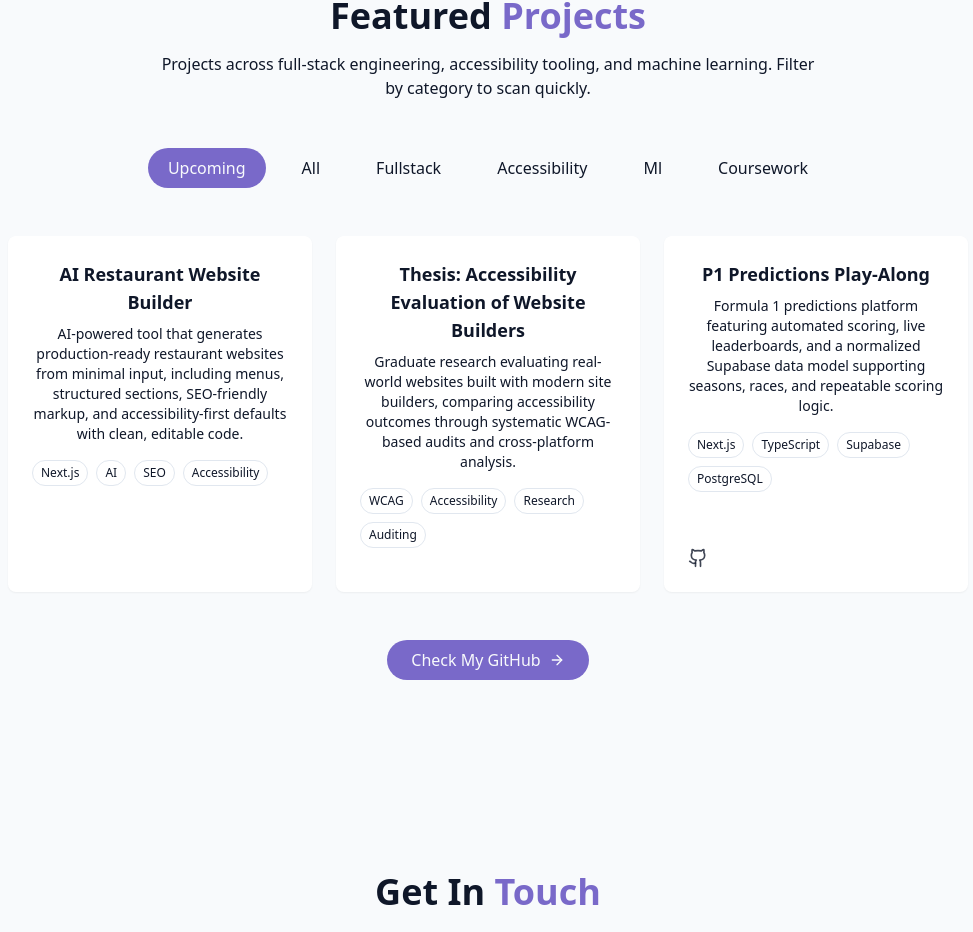
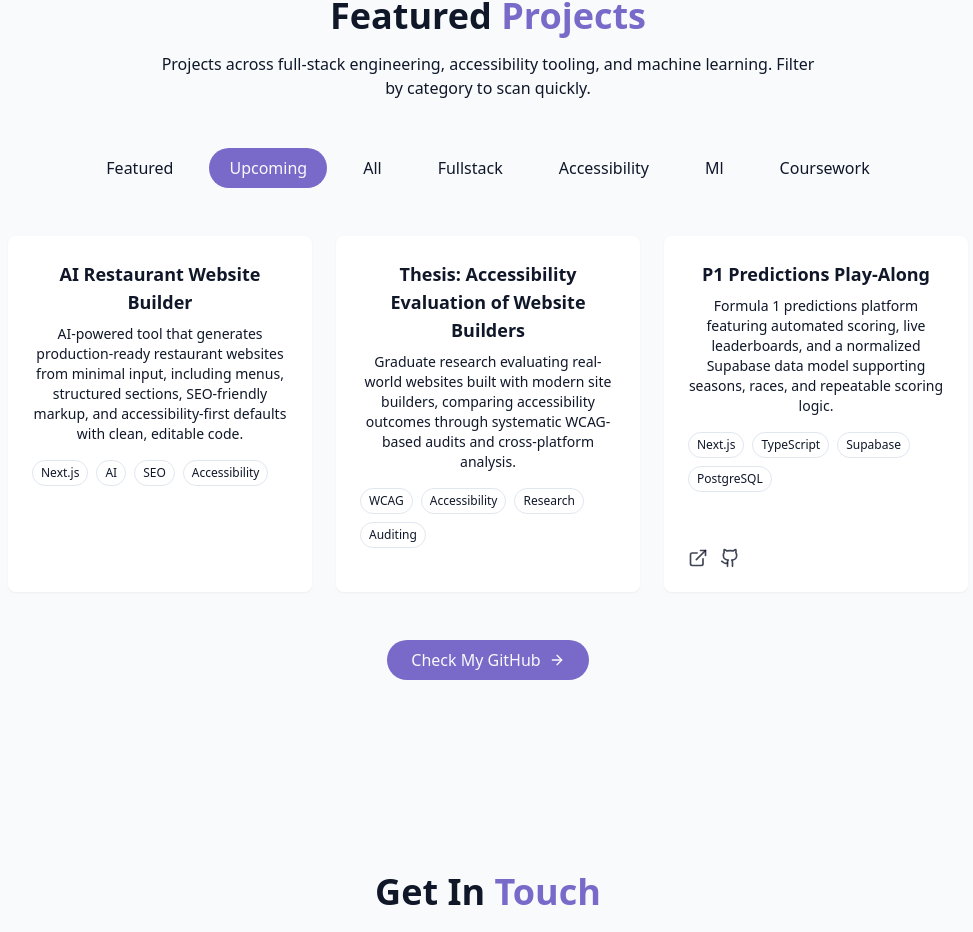
Before and after one commit to abdulksyed10/My-Portfolio-Website, a React (Vite) app: page / in a window 1280 px wide. Shown: the part 2840-3772 px from the top of the page, without its empty margins (152-1125 px from the left). Built offline with nearby package versions, Linux system fonts and the light colour scheme.

Commit message:
Updated links in featured projects.

```diff
--- a/src/components/ProjectsSection.jsx
+++ b/src/components/ProjectsSection.jsx
@@ -3,10 +3,15 @@ import { cn } from "@/lib/utils";
 import { ArrowRight, ExternalLink, Github } from "lucide-react";
 
 /**
- * Content-only updates:
- * - Categories cleaned up to reflect actual project themes
- * - Descriptions improved
- * - No design / layout / styling changes
+ * Fixes:
+ * - Added a proper "featured" filter without changing design.
+ * - Your earlier attempt was broken because `category: "fullstack", "featured"` is invalid JS.
+ * - Also `category: "fullstack","featured"` just evaluates to "featured" (comma operator) — not what you want.
+ *
+ * Approach (content-only):
+ * - Keep `category` as ONE value (used for normal filters).
+ * - Add `featured: true` boolean for featured projects.
+ * - Update filtering logic to handle "featured".
  */
 
 const upcomingProjects = [
@@ -37,7 +42,8 @@ const upcomingProjects = [
       "Formula 1 predictions platform featuring automated scoring, live leaderboards, and a normalized Supabase data model supporting seasons, races, and repeatable scoring logic.",
     tags: ["Next.js", "TypeScript", "Supabase", "PostgreSQL"],
     category: "fullstack",
-    demoUrl: "#",
+    featured: true,
+    demoUrl: "https://www.p1withmattandtommyfanpredictions.com/",
     githubUrl: "https://github.com/abdulksyed10/P1withMattTommy-PredictionsPlayAlong",
   },
 ];
@@ -54,13 +60,24 @@ const projects = [
     githubUrl: "https://github.com/abdulksyed10/Figma-plugin-tool",
   },
   {
+    id: "nba-champion-prediction",
+    title: "NBA Champion Prediction (Data Science + ML)",
+    description:
+      "End-to-end machine learning project that analyzes historical NBA team statistics to predict championship outcomes. Includes feature engineering (net rating, win %, efficiency metrics), model comparison (Logistic Regression, Random Forest), and evaluation using cross-validation and feature importance analysis.",
+    tags: ["Python", "Pandas", "Scikit-learn", "Machine Learning", "Data Science"],
+    category: "ml",
+    demoUrl: "#",
+    githubUrl: "https://github.com/abdulksyed10/CS2410FinalProject",
+  },
+  {
     id: "cs4800-expense-tracker",
     title: "Expense Tracker (Full App)",
     description:
       "Full-stack expense tracking application with end-to-end CRUD workflows, a multi-screen UI, and containerized development for consistent local setup.",
     tags: ["React Native", "Python", "Docker"],
     category: "fullstack",
-    demoUrl: "#",
+    featured: true,
+    demoUrl: "https://pennywise.money/",
     githubUrl: "https://github.com/CS4800-expense-tracker/Project",
   },
   {
@@ -111,18 +128,15 @@ const projects = [
       "System design project modeling a drive-thru ordering workflow, emphasizing order state transitions, correctness, and end-to-end logic.",
     tags: ["Python"],
     category: "fullstack",
+    featured: true,
     demoUrl: "#",
     githubUrl:
       "https://github.com/CS-3560-02-5/Los-Pollos-Hermanos-Drive-Thru-System",
   },
 ];
 
-/**
- * Updated categories:
- * - Removed unused / misleading categories
- * - Aligned directly with your strongest themes
- */
 const categories = [
+  "featured",
   "upcoming",
   "all",
   "fullstack",
@@ -137,6 +151,9 @@ export const ProjectsSection = () => {
   const allProjects = useMemo(() => [...upcomingProjects, ...projects], []);
 
   const filteredProjects = useMemo(() => {
+    if (activeCategory === "featured") {
+      return allProjects.filter((p) => p.featured);
+    }
     if (activeCategory === "upcoming") return upcomingProjects;
     if (activeCategory === "all") return allProjects;
     return allProjects.filter((p) => p.category === activeCategory);
```
